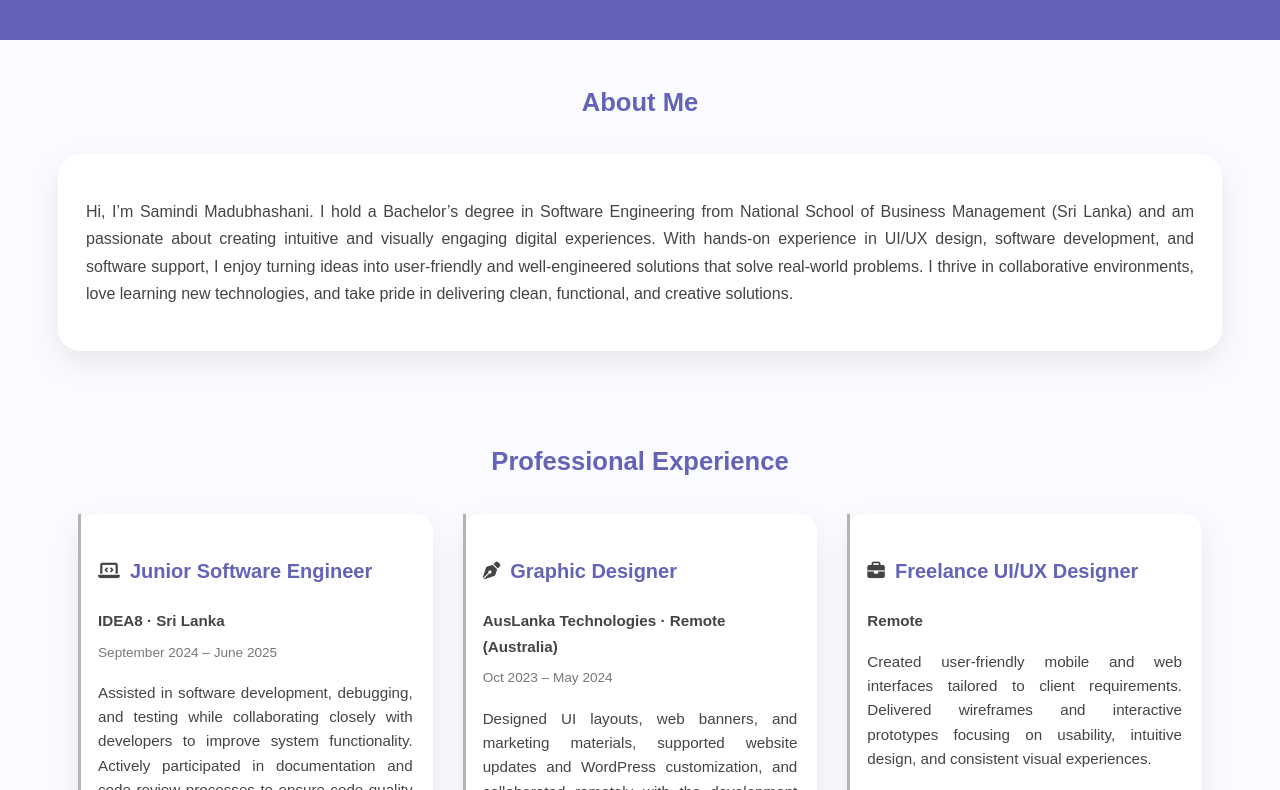
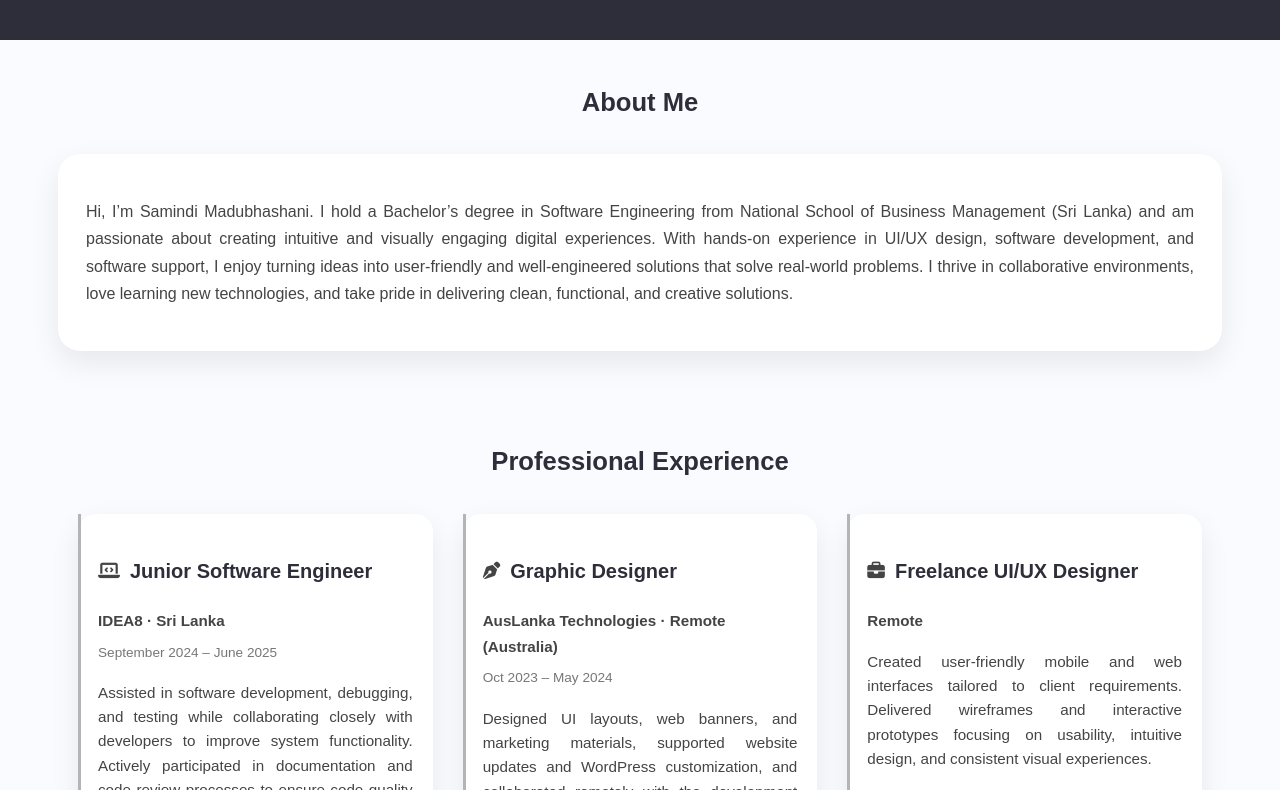
Before and after one commit to samindi98/samindimadubhashani.github.io, a plain HTML site: page index.html in a window 1280 px wide. Shown: the part 425-1215 px from the top of the page. Drawn offline with nearby package versions, Linux system fonts and the light colour scheme.

Commit message:
Change color

```diff
--- a/index.css
+++ b/index.css
@@ -2,7 +2,7 @@
     --primary: #444;
     --secondary: #574d4d;
     --accent: #152720;
-    --dark: #6363b7;
+    --dark: #2e2e3a;
     --light: #fafbff;
     --text: #444;
 }
```
